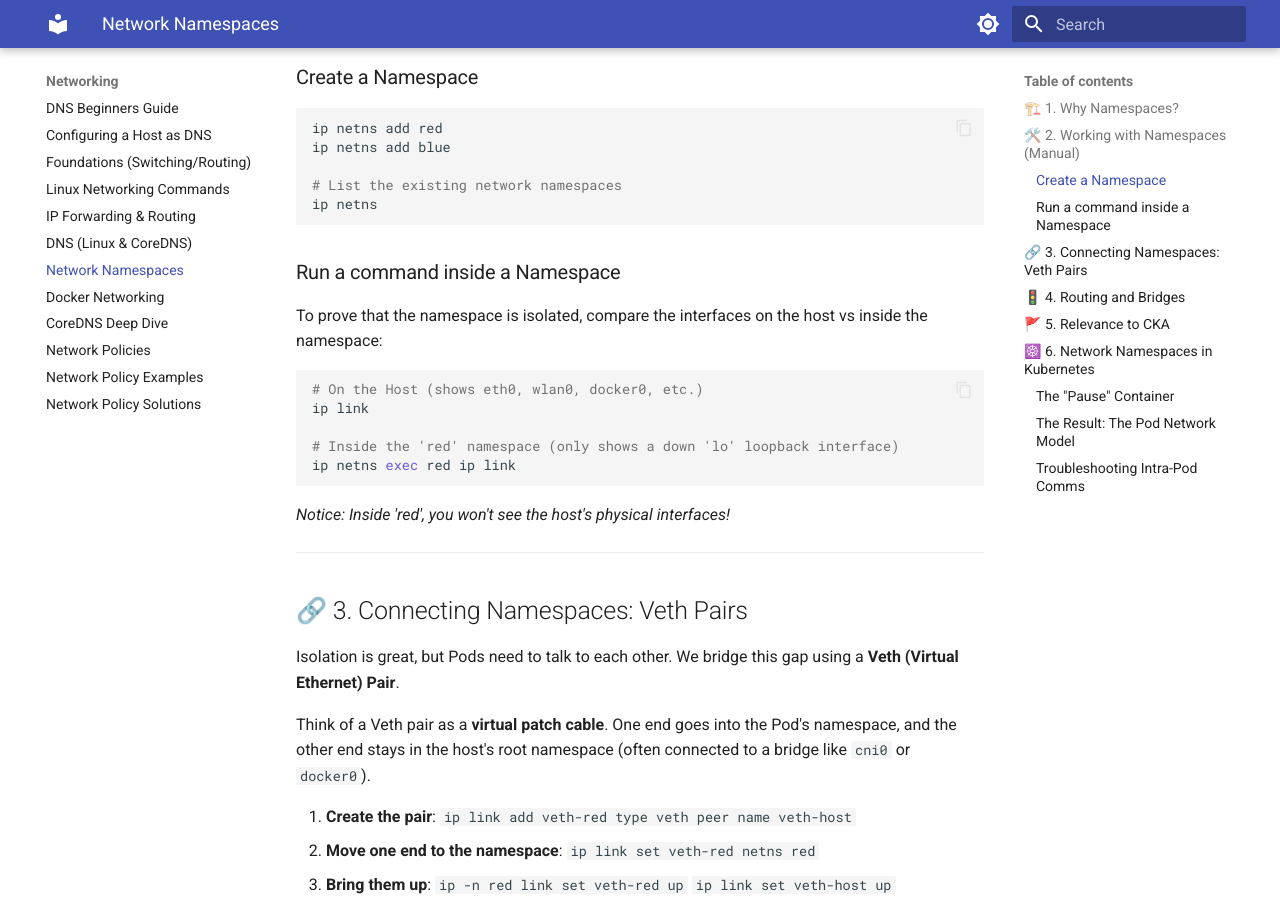
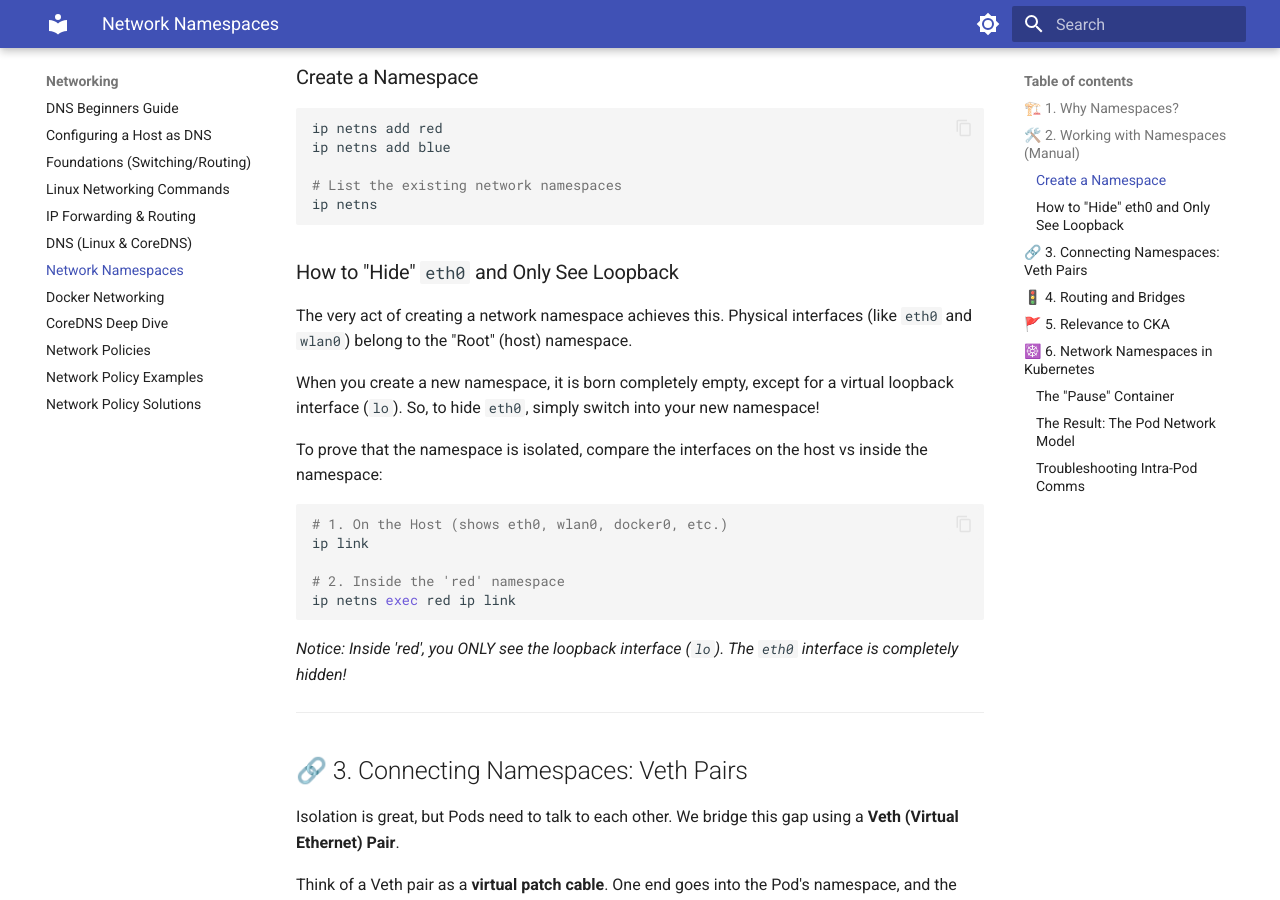
Before and after one commit to kvcenation5/cka-study-guide, an MkDocs documentation site: the page built from docs/networking/network-namespaces.md, in a window 1280 px wide and 900 px high, scrolled down 652 px. Built offline with MkDocs 1.6.1 and Material for MkDocs 9.7.7, drawn with Linux system fonts in a browser that asks for light colours.

Commit message:
Explain how network namespaces inherently hide physical interfaces like eth0

````diff
--- a/docs/networking/network-namespaces.md
+++ b/docs/networking/network-namespaces.md
@@ -25,17 +25,21 @@ ip netns add blue
 ip netns
 ```
 
-### Run a command inside a Namespace
+### How to "Hide" `eth0` and Only See Loopback
+The very act of creating a network namespace achieves this. Physical interfaces (like `eth0` and `wlan0`) belong to the "Root" (host) namespace.
+
+When you create a new namespace, it is born completely empty, except for a virtual loopback interface (`lo`). So, to hide `eth0`, simply switch into your new namespace!
+
 To prove that the namespace is isolated, compare the interfaces on the host vs inside the namespace:
 
 ```bash
-# On the Host (shows eth0, wlan0, docker0, etc.)
+# 1. On the Host (shows eth0, wlan0, docker0, etc.)
 ip link
 
-# Inside the 'red' namespace (only shows a down 'lo' loopback interface)
+# 2. Inside the 'red' namespace
 ip netns exec red ip link
 ```
-*Notice: Inside 'red', you won't see the host's physical interfaces!*
+*Notice: Inside 'red', you ONLY see the loopback interface (`lo`). The `eth0` interface is completely hidden!*
 
 ---
 
````
